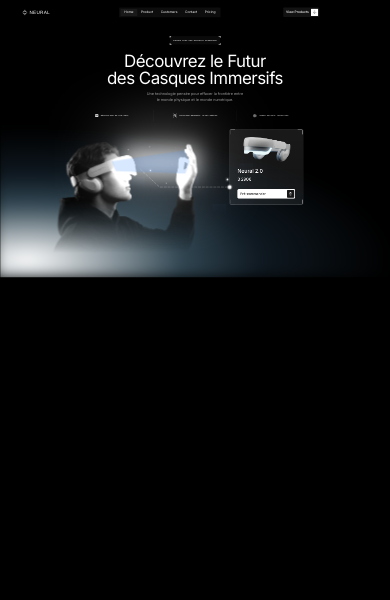
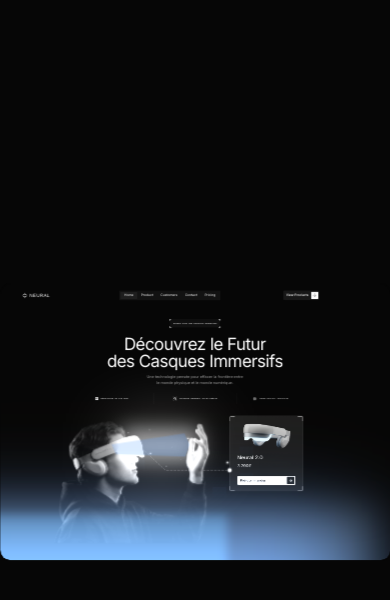
Before and after one commit to MuhammadUzmanKhan/vertebra, a React (Vite) app: page / in a window 390 px wide. Shown: the top 600 px of the page. Built offline with nearby package versions, Linux system fonts and the light colour scheme; a web font is replaced by a local one.

Commit message:
added bottom color

```diff
--- a/src/App.jsx
+++ b/src/App.jsx
@@ -4,15 +4,16 @@ import NeuralCard from './components/NeuralCard'
 const CARD_W = 876.62
 const CARD_H = 623.38
 
+const coverScale = (vw, vh) => Math.min(vw / CARD_W, vh / CARD_H)
+
 export default function App() {
   const [scale, setScale] = useState(1)
 
   useEffect(() => {
-    const update = () => {
-      const vw = window.innerWidth
-      const vh = window.innerHeight
-      setScale(Math.min(vw / CARD_W, vh / CARD_H))
-    }
+    const update = () => setScale(coverScale(
+      document.documentElement.clientWidth,
+      document.documentElement.clientHeight
+    ))
     update()
     window.addEventListener('resize', update)
     return () => window.removeEventListener('resize', update)
@@ -23,14 +24,14 @@ export default function App() {
       position: 'fixed',
       inset: 0,
       overflow: 'hidden',
-      background: '#000000',
+      background: '#060606',
       display: 'flex',
-      alignItems: 'flex-start',
+      alignItems: 'center',
       justifyContent: 'center',
     }}>
       <div style={{
         transform: `scale(${scale})`,
-        transformOrigin: 'top center',
+        transformOrigin: 'center center',
         width: CARD_W,
         height: CARD_H,
         flexShrink: 0,
--- a/src/components/NeuralCard.jsx
+++ b/src/components/NeuralCard.jsx
@@ -240,13 +240,6 @@ export default function NeuralCard({ active }) {
     <div className="ncard" ref={cardRef}>
       <GridBackground />
 
-      {/* <div className="ncard__light-v2" />
-      <div className="ncard__light-v3" />*/}
-      <div className="ncard__light-v4a" />
-      {/* <div className="ncard__light-v4" />  */}
-      <div className="ncard__light-v5" />
-      {/* <div className="ncard__light-v6" /> */}
-
       {/* Navbar */}
       <nav className="ncard__nav anim-fade-in">
         <div className="ncard__nav-inner">
@@ -369,17 +362,22 @@ export default function NeuralCard({ active }) {
         </div>
       </div>
 
-      <svg className="ncard__connector-svg anim-fade-in" viewBox="0 0 1000 244" fill="none">
-        <polyline
-          points="424,111 533,213 936,213"
+      <svg className="ncard__connector-svg anim-fade-in" viewBox="0 0 200 51" fill="none">
+        <path
+          d="M0.359436 0.386063L53.8983 50.2326H199.482"
           stroke="rgba(255,255,255,0.4)"
-          strokeWidth="3"
-          strokeDasharray="12 10"
+          strokeWidth="1.05495"
+          strokeDasharray="4.22 4.22"
           strokeLinecap="round"
           strokeLinejoin="round"
-          fill="none"
         />
       </svg>
+
+      {/* Atmospheric glow — renders above product group, additive blend */}
+      <div className="ncard__light-v2" />
+      <div className="ncard__light-v3" />
+      <div className="ncard__light-v4" />
+      <div className="ncard__light-v5" />
     </div>
   )
 }
--- a/src/index.css
+++ b/src/index.css
@@ -101,7 +101,7 @@ button { cursor: pointer; border: none; background: none; }
   top: 43.8px;
   width: 182.24px;
   height: 76.22px;
-  background: rgba(255,255,255,0.8);
+  background: rgba(255,255,255,0.45);
   mix-blend-mode: plus-lighter;
   filter: blur(79.1214px);
   pointer-events: none;
@@ -123,10 +123,11 @@ button { cursor: pointer; border: none; background: none; }
 /* ─── Connector line ──────────────────────────────── */
 .ncard__connector-svg {
   position: absolute;
-  left: 150px;
-  top: 330px;
-  width: 390px;
-  height: 110px;
+  left: 316.8px;
+  top: 372px;
+  width: 199.12px;
+  height: 49.85px;
+  overflow: visible;
   pointer-events: none;
   z-index: 4;
 }
@@ -135,7 +136,7 @@ button { cursor: pointer; border: none; background: none; }
 .ncard__product-float {
   position: absolute;
   left: 445.82px;
-  top: 15px;
+  top: 22.44px;
   animation: cardFloat 3.8s ease-in-out infinite;
   z-index: 6;
 }
@@ -145,8 +146,8 @@ button { cursor: pointer; border: none; background: none; }
   position: relative;
   width: 876.62px;
   height: 623.38px;
-  background: #000000;
-  border-radius: 0;
+  background: #060606;
+  border-radius: 22.63px;
   overflow: hidden;
   flex-shrink: 0;
 }
@@ -173,76 +174,57 @@ button { cursor: pointer; border: none; background: none; }
   z-index: 1;
 }
 
-/* Figma exact positions from node 2:122 — overflow:hidden on .ncard clips blur at card boundary */
-/* deep blue ambient wash */
+/* Figma exact — Vector 2/3/4/5 from node 2:122 — z-index 7 renders above product group (5) */
 .ncard__light-v2 {
   position: absolute;
-  left: -180px;
-  top: 350px;
-  width: 1100px;
-  height: 500px;
-  background: radial-gradient(ellipse at 50% 92%, rgba(0,40,160,0.55) 0%, transparent 60%);
+  left: -278.51px;
+  top: 565.45px;
+  width: 1068.93px;
+  height: 214.68px;
+  background: #63A4FA;
+  mix-blend-mode: plus-lighter;
+  filter: blur(105.495px);
   pointer-events: none;
-  z-index: 1;
+  z-index: 7;
 }
 
-/* primary vivid blue bloom — hotspot just outside bottom-left corner */
 .ncard__light-v3 {
   position: absolute;
-  left: -220px;
-  top: 360px;
-  width: 700px;
-  height: 580px;
-  background: radial-gradient(ellipse at 20% 92%, rgba(0,140,255,0.95) 0%, rgba(0,100,240,0.65) 20%, rgba(0,70,200,0.28) 45%, transparent 68%);
-  filter: blur(50px);
+  left: -101.8px;
+  top: 500px;
+  width: 941.81px;
+  height: 280px;
+  background: rgba(191, 222, 255, 0.18);
+  mix-blend-mode: plus-lighter;
+  filter: blur(42.1981px);
   pointer-events: none;
-  z-index: 1;
+  z-index: 7;
 }
 
-/* orange — disabled */
-.ncard__light-v4a {
-  display: none;
+.ncard__light-v4 {
+  position: absolute;
+  left: -278.51px;
+  top: 565.45px;
+  width: 1052.84px;
+  height: 126.07px;
+  background: rgba(250, 154, 99, 0.1);
+  mix-blend-mode: plus-lighter;
+  filter: blur(158.243px);
+  pointer-events: none;
+  z-index: 7;
 }
 
-/* navy right-side counter-glow */
-.ncard__light-v4 {
-  position: absolute;
-  left: 350px;
-  top: 420px;
-  width: 650px;
-  height: 350px;
-  background: radial-gradient(ellipse at 75% 90%, rgba(10,30,140,0.18) 0%, transparent 65%);
-  filter: blur(90px);
-  pointer-events: none;
-  z-index: 1;
-}
-
-/* ultra-bright tight blue core — neon hotspot */
 .ncard__light-v5 {
   position: absolute;
-  left: -13px;
-  top: 285px;
-  width: 900px;
-  height: 340px;
-  /* background-color: #BFDEFF; */
-  /* background: radial-gradient(ellipse at 50% 64%, rgb(255, 255, 255) 0%, rgba(255, 255, 255, 0.75) 22%, rgba(255, 255, 255, 0.912) 45%, transparent 65%); */
-  background: radial-gradient(ellipse at 8% 88%, rgb(255, 255, 255) 0%, rgba(120, 173, 203, 0.4) 30%, rgba(99, 164, 217, 0.15) 45%, transparent 70%);
-  filter: blur(14px);
+  left: -92.44px;
+  top: 520px;
+  width: 602.91px;
+  height: 200px;
+  background: rgba(99, 192, 250, 0.2);
+  mix-blend-mode: plus-lighter;
+  filter: blur(10.5495px);
   pointer-events: none;
-  z-index: 1;
-}
-
-/* extra wide soft halo to match Figma's large ambient spread */
-.ncard__light-v6 {
-  position: absolute;
-  left: -350px;
-  top: 200px;
-  width: 900px;
-  height: 700px;
-  background: radial-gradient(ellipse at 25% 85%, rgba(0,90,200,0.20) 0%, transparent 55%);
-  filter: blur(120px);
-  pointer-events: none;
-  z-index: 1;
+  z-index: 7;
 }
 
 /* Navbar */
@@ -425,7 +407,7 @@ button { cursor: pointer; border: none; background: none; }
 .ncard__title {
   font-family: 'Inter', sans-serif;
   font-size: 37.98px;
-  font-weight: 300;
+  font-weight: 400;
   line-height: 38px;
   letter-spacing: -0.03em;
   text-align: center;
@@ -526,10 +508,8 @@ button { cursor: pointer; border: none; background: none; }
   top: 0;
   width: 421.92px;
   height: 301.98px;
-  object-fit: contain;
-  object-position: left center;
-  mask-image: linear-gradient(to bottom, black 55%, transparent 95%);
-  -webkit-mask-image: linear-gradient(to bottom, black 55%, transparent 95%);
+  object-fit: cover;
+  object-position: left top;
 }
 
 .ncard__product-card {
```
